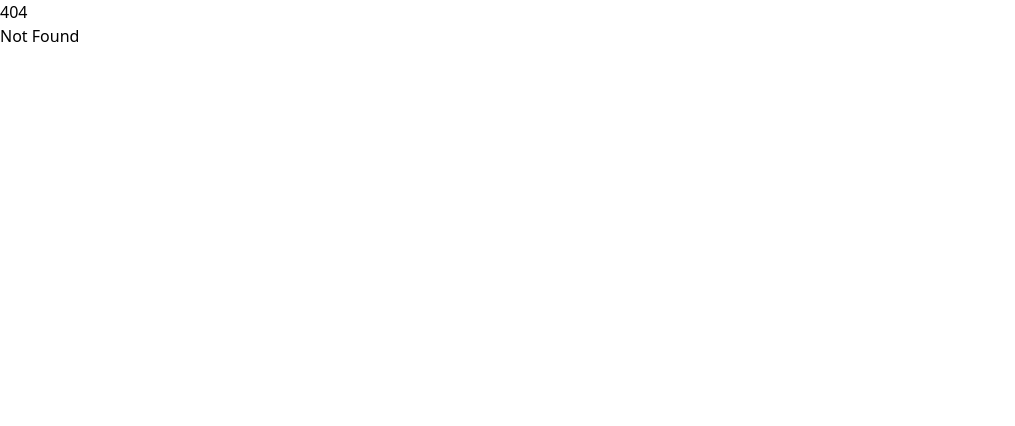
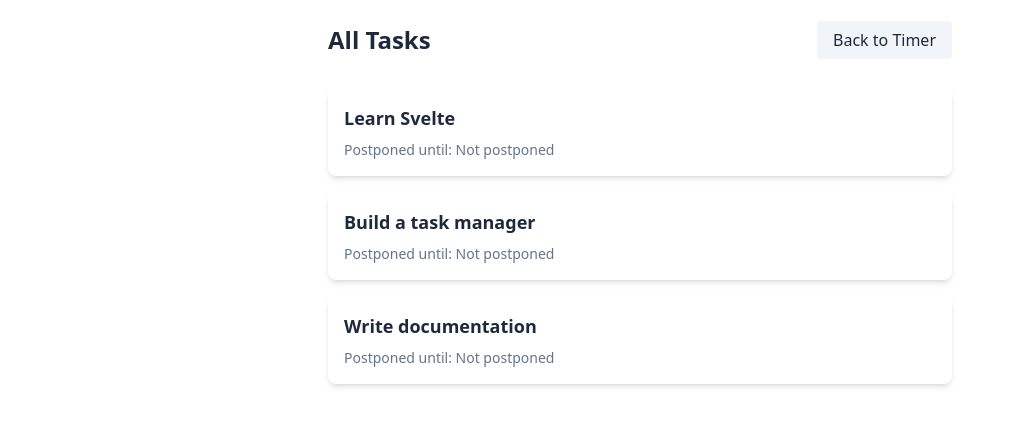
Before and after one commit to narthur/flow, a SvelteKit app: page /tasks in a window 1280 px wide. Before the commit this address had no page. Shown: the top 426 px of the page, without its empty margins (0-1015 px from the left). Built offline with nearby package versions, Linux system fonts and the light colour scheme.

Commit message:
add header

```diff
--- a/package.json
+++ b/package.json
@@ -1,5 +1,5 @@
 {
-	"name": "duel",
+	"name": "flow",
 	"private": true,
 	"version": "0.0.1",
 	"type": "module",
--- a/src/routes/+page.svelte
+++ b/src/routes/+page.svelte
@@ -88,11 +88,24 @@
 </script>
 
 <div class="relative mx-auto max-w-2xl p-6">
+	<header class="mb-8 flex items-center justify-between">
+		<h1 class="text-2xl font-bold text-neutral-800">Flow</h1>
+		<nav>
+			<a
+				href="/tasks"
+				class="rounded bg-neutral-100 px-4 py-2 text-neutral-800 hover:bg-neutral-200 transition-colors duration-200"
+			>
+				View All Tasks
+			</a>
+		</nav>
+	</header>
 	{#if currentTask}
-		<div class="mb-6 rounded-lg bg-white p-6 shadow-md hover:shadow-lg transition-shadow duration-200">
+		<div
+			class="mb-6 rounded-lg bg-white p-6 shadow-md transition-shadow duration-200 hover:shadow-lg"
+		>
 			<input
 				type="text"
-				class="mb-4 w-full rounded bg-transparent px-3 py-2 text-2xl font-bold focus:outline-none focus:ring-2 focus:ring-primary-500 transition-colors duration-200"
+				class="focus:ring-primary-500 mb-4 w-full rounded bg-transparent px-3 py-2 text-2xl font-bold transition-colors duration-200 focus:outline-none focus:ring-2"
 				value={currentTask?.title ?? ''}
 				on:input={(e) => currentTask && tasks.updateTitle(currentTask.id, e.currentTarget.value)}
 			/>
@@ -105,7 +118,7 @@
 				<textarea
 					id="notes"
 					rows="3"
-					class="w-full rounded-lg border-neutral-200 bg-white px-4 py-3 focus:border-primary-500 focus:ring-2 focus:ring-primary-500 transition-colors duration-200 resize-none"
+					class="focus:border-primary-500 focus:ring-primary-500 w-full resize-none rounded-lg border-neutral-200 bg-white px-4 py-3 transition-colors duration-200 focus:ring-2"
 					placeholder="Add notes about this task..."
 					value={currentTask?.notes ?? ''}
 					on:input={(e) => currentTask && tasks.updateNotes(currentTask.id, e.currentTarget.value)}
@@ -115,7 +128,9 @@
 			<div class="space-y-4">
 				{#if activeTimer}
 					<div class="py-4 text-center">
-						<div class="text-primary-600 font-mono text-4xl font-bold transition-colors duration-200">
+						<div
+							class="text-primary-600 font-mono text-4xl font-bold transition-colors duration-200"
+						>
 							{formatTime(remainingSeconds)}
 						</div>
 						<div class="mt-2 text-gray-500">
@@ -124,7 +139,7 @@
 						<div class="mt-4 flex justify-center gap-2">
 							{#if timerInterval}
 								<button
-									class="rounded bg-neutral-100 px-4 py-2 text-neutral-800 hover:bg-neutral-200 transition-colors duration-200"
+									class="rounded bg-neutral-100 px-4 py-2 text-neutral-800 transition-colors duration-200 hover:bg-neutral-200"
 									on:click={() => {
 										if (timerInterval) {
 											clearInterval(timerInterval);
@@ -136,7 +151,7 @@
 								</button>
 							{:else}
 								<button
-									class="rounded bg-primary-600 px-4 py-2 text-white hover:bg-primary-700 transition-colors duration-200"
+									class="bg-primary-600 hover:bg-primary-700 rounded px-4 py-2 text-white transition-colors duration-200"
 									on:click={() => {
 										timerInterval = setInterval(() => {
 											remainingSeconds--;
@@ -153,7 +168,7 @@
 								</button>
 							{/if}
 							<button
-								class="rounded bg-primary-600 px-4 py-2 text-white hover:bg-primary-700 transition-colors duration-200"
+								class="bg-primary-600 hover:bg-primary-700 rounded px-4 py-2 text-white transition-colors duration-200"
 								on:click={() => {
 									remainingSeconds = (activeTimer ?? 0) * 60;
 									if (timerInterval) {
@@ -183,7 +198,7 @@
 					<div class="flex flex-wrap gap-2">
 						{#each timeOptions as option}
 							<button
-								class="rounded bg-primary-600 px-4 py-2 text-white hover:bg-primary-700 transition-colors duration-200"
+								class="bg-primary-600 hover:bg-primary-700 rounded px-4 py-2 text-white transition-colors duration-200"
 								on:click={() => startTimer(option.minutes)}
 							>
 								{option.label}
@@ -197,10 +212,10 @@
 						type="text"
 						bind:value={postponeInput}
 						placeholder="e.g. tomorrow at 2pm"
-						class="flex-1 rounded border-neutral-200 px-4 py-2 focus:border-primary-500 focus:ring-2 focus:ring-primary-500 transition-colors duration-200"
+						class="focus:border-primary-500 focus:ring-primary-500 flex-1 rounded border-neutral-200 px-4 py-2 transition-colors duration-200 focus:ring-2"
 					/>
 					<button
-						class="rounded bg-primary-600 px-4 py-2 text-white hover:bg-primary-700 transition-colors duration-200"
+						class="bg-primary-600 hover:bg-primary-700 rounded px-4 py-2 text-white transition-colors duration-200"
 						on:click={handlePostpone}
 					>
 						Postpone
@@ -212,7 +227,7 @@
 
 				<div class="flex gap-2">
 					<button
-						class="flex-1 rounded bg-neutral-100 px-4 py-2 text-neutral-800 hover:bg-neutral-200 transition-colors duration-200"
+						class="flex-1 rounded bg-neutral-100 px-4 py-2 text-neutral-800 transition-colors duration-200 hover:bg-neutral-200"
 						on:click={() => {
 							if (confirm('Are you sure you want to delete this task?') && currentTask) {
 								tasks.deleteTask(currentTask.id);
@@ -222,7 +237,7 @@
 						Delete
 					</button>
 					<button
-						class="flex-1 rounded bg-primary-600 px-4 py-2 text-white hover:bg-primary-700 transition-colors duration-200"
+						class="bg-primary-600 hover:bg-primary-700 flex-1 rounded px-4 py-2 text-white transition-colors duration-200"
 						on:click={() => currentTask && tasks.completeTask(currentTask.id)}
 					>
 						Complete
@@ -230,7 +245,7 @@
 				</div>
 
 				<button
-					class="w-full rounded bg-neutral-100 px-4 py-2 text-neutral-800 hover:bg-neutral-200 transition-colors duration-200"
+					class="w-full rounded bg-neutral-100 px-4 py-2 text-neutral-800 transition-colors duration-200 hover:bg-neutral-200"
 					on:click={handlePunt}
 				>
 					Skip for now
@@ -246,7 +261,7 @@
 
 	<!-- Add Task Button -->
 	<button
-		class="fixed bottom-6 right-6 flex h-14 w-14 items-center justify-center rounded-full bg-primary-600 text-white shadow-md hover:bg-primary-700 hover:shadow-lg transition-all duration-200"
+		class="bg-primary-600 hover:bg-primary-700 fixed bottom-6 right-6 flex h-14 w-14 items-center justify-center rounded-full text-white shadow-md transition-all duration-200 hover:shadow-lg"
 		aria-label="Add tasks"
 		on:click={() => (showAddTaskModal = true)}
 		title="Add tasks"
@@ -269,7 +284,7 @@
 				<h2 class="mb-4 text-xl font-bold">Add Tasks</h2>
 				<p class="mb-2 text-sm text-gray-600">Enter one task per line</p>
 				<textarea
-					class="mb-4 h-32 w-full rounded-lg border border-neutral-200 bg-white p-4 shadow-inner transition-all duration-200 focus:border-primary-500 focus:ring-2 focus:ring-primary-500 hover:border-neutral-300"
+					class="focus:border-primary-500 focus:ring-primary-500 mb-4 h-32 w-full rounded-lg border border-neutral-200 bg-white p-4 shadow-inner transition-all duration-200 hover:border-neutral-300 focus:ring-2"
 					placeholder="Buy groceries&#10;Call dentist&#10;Write report"
 					bind:value={newTaskInput}
 					on:keydown={(e) => {
@@ -289,7 +304,7 @@
 						Cancel
 					</button>
 					<button
-						class="rounded-lg border border-primary-600 bg-gradient-to-b from-primary-400 to-primary-500 px-4 py-2 text-white shadow-sm transition-all duration-200 hover:from-primary-500 hover:to-primary-600 active:translate-y-0.5 active:shadow-none"
+						class="border-primary-600 from-primary-400 to-primary-500 hover:from-primary-500 hover:to-primary-600 rounded-lg border bg-gradient-to-b px-4 py-2 text-white shadow-sm transition-all duration-200 active:translate-y-0.5 active:shadow-none"
 						on:click={handleAddTasks}
 					>
 						Add Tasks
--- /dev/null
+++ b/src/routes/tasks/+page.svelte
@@ -0,0 +1,45 @@
+<script lang="ts">
+	import { tasks, type Task } from '$lib/stores/tasks';
+
+	function formatDate(date: Date | undefined): string {
+		if (!date) return 'Not postponed';
+		return new Intl.DateTimeFormat('en-US', {
+			month: 'short',
+			day: 'numeric',
+			hour: 'numeric',
+			minute: 'numeric'
+		}).format(date);
+	}
+</script>
+
+<div class="mx-auto max-w-2xl p-6">
+	<header class="mb-8 flex items-center justify-between">
+		<h1 class="text-2xl font-bold text-neutral-800">All Tasks</h1>
+		<nav>
+			<a
+				href="/"
+				class="rounded bg-neutral-100 px-4 py-2 text-neutral-800 hover:bg-neutral-200 transition-colors duration-200"
+			>
+				Back to Timer
+			</a>
+		</nav>
+	</header>
+
+	<div class="space-y-4">
+		{#each $tasks as task}
+			<div class="rounded-lg bg-white p-4 shadow-md">
+				<h2 class="text-lg font-semibold text-neutral-800">{task.title}</h2>
+				{#if task.notes}
+					<p class="mt-2 text-neutral-600">{task.notes}</p>
+				{/if}
+				<div class="mt-2 text-sm text-neutral-500">
+					Postponed until: {formatDate(task.postponedUntil)}
+				</div>
+			</div>
+		{:else}
+			<div class="text-center text-neutral-600">
+				<p>No tasks available</p>
+			</div>
+		{/each}
+	</div>
+</div>
```
